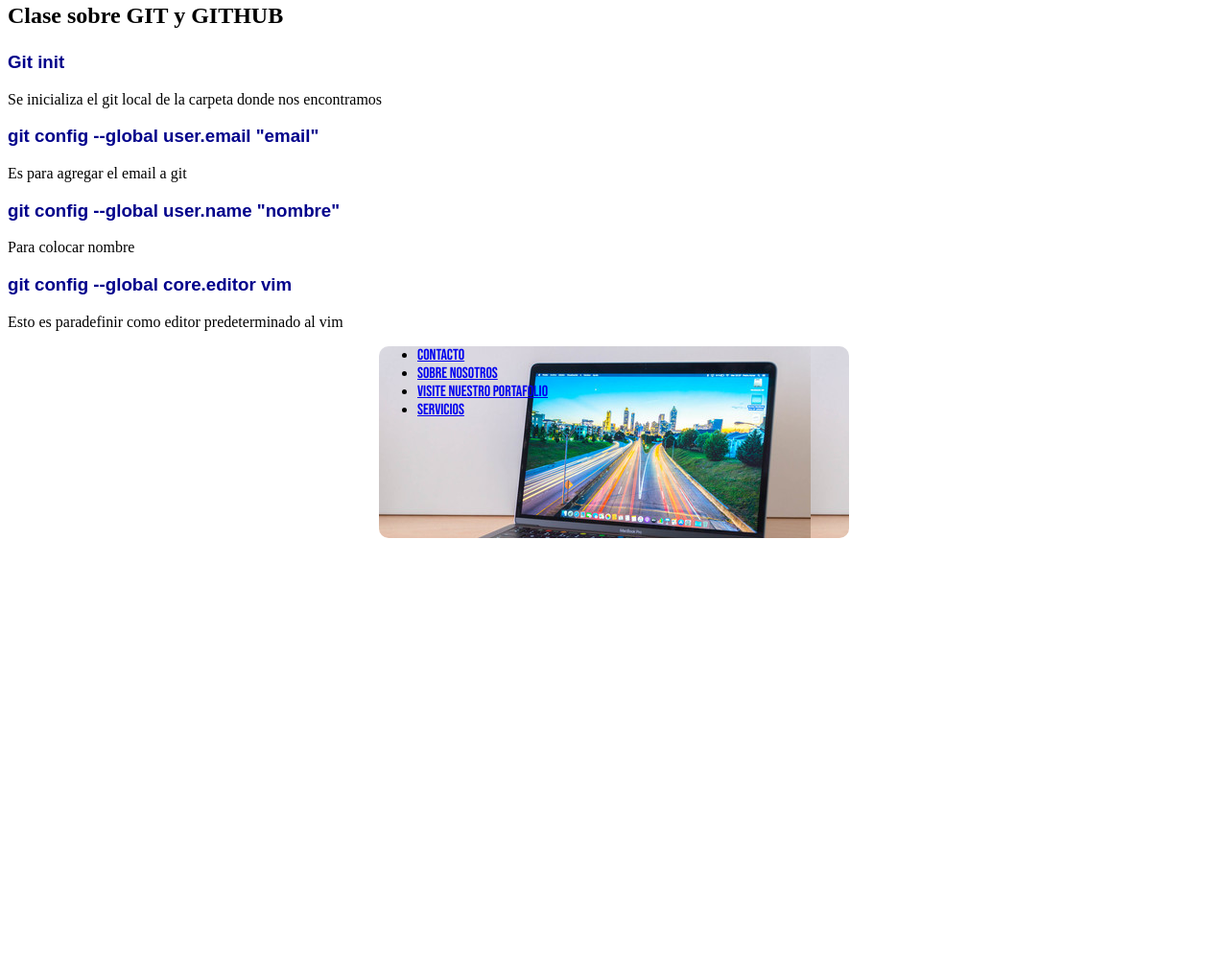
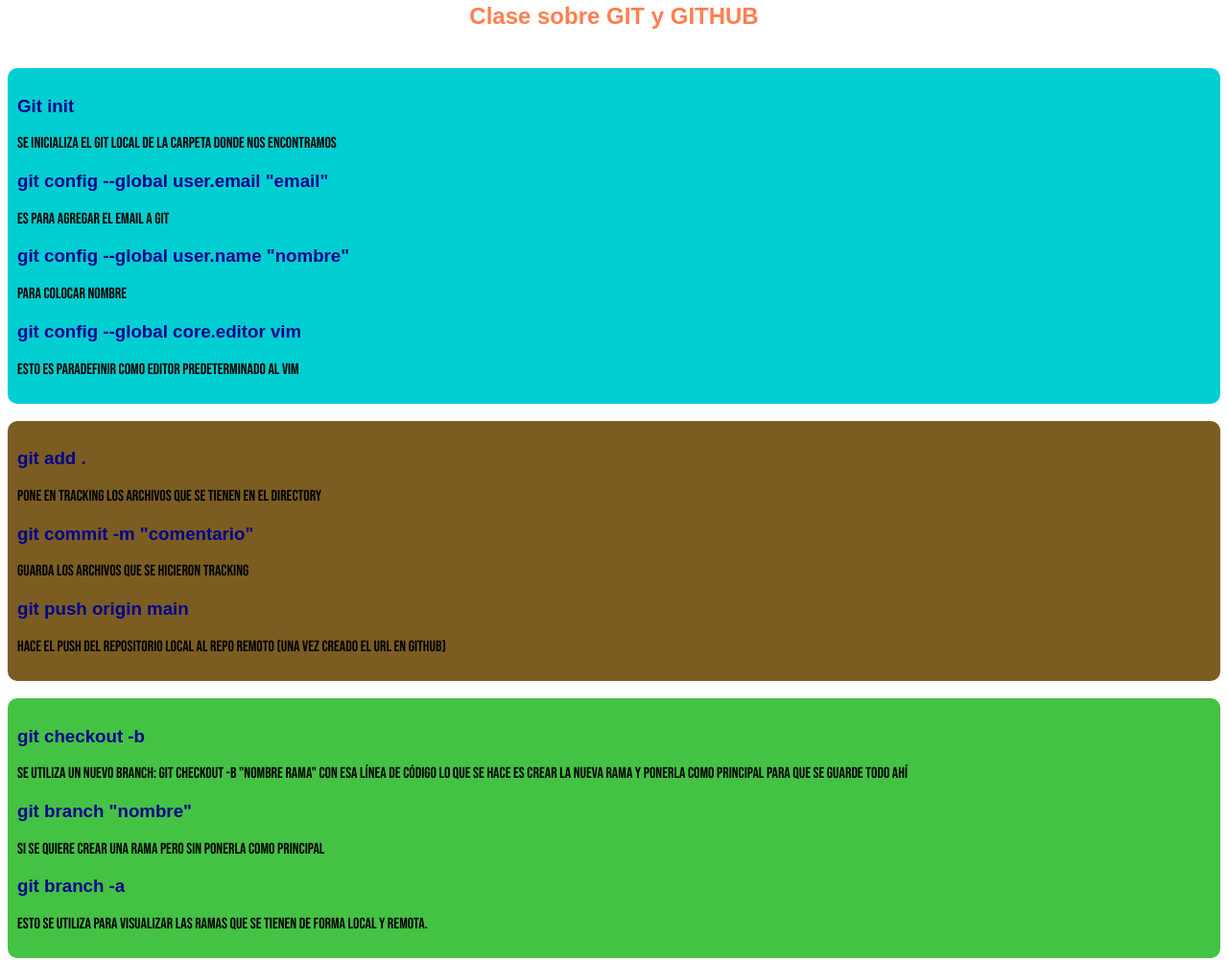
Before and after one commit to JordanTrz/reto-branch, a plain HTML site: page index.html in a window 1280 px wide. Shown: the part 77-1080 px from the top of the page at 96% size. Before the commit the page ends 800 px from the top, so only its background shows below. Drawn offline with Linux system fonts and the light colour scheme; a web font is replaced by a local one.

Commit message:
agregado

```diff
--- a/index.html
+++ b/index.html
@@ -18,6 +18,7 @@
 		<h2>Clase sobre GIT y GITHUB</p>
 	</header>
 	<body>
+		<div class="configuracion1">
 			<h3>Git init</h3>
 			<p>	Se inicializa el git local de la carpeta donde nos encontramos</p>
 
@@ -27,6 +28,33 @@
 			<p>Para colocar nombre</p>
 			<h3>git config --global core.editor vim </h3>
 			<p> Esto es paradefinir como editor predeterminado al vim </p>
+		</div><br>
+		<div class="configuracion2">
+			<h3>git add .</h3>
+			<p>	pone en tracking los archivos que se tienen en el directory </p>
+			<h3> git commit -m "comentario" </h3>
+			<p>Guarda los archivos que se hicieron tracking </p>
+
+			<h3>git push origin main </h3>
+			<p> Hace el push del repositorio local al repo remoto (una vez creado el url en github) </p>
+		</div> <br>
+		<div class="configuracion3">
+			<h3>git checkout -b </h3>
+			<p>	se utiliza un nuevo branch:
+
+			git checkout -b "nombre rama"
+
+			con esa línea de código lo que se hace es crear la nueva rama y ponerla como principal para que se guarde todo ahí </p>
+
+			<h3> git branch "nombre" </h3>
+			<p>	 Si se quiere crear una rama pero sin ponerla como principal </p>
+
+			<h3> git branch -a </h3>
+			<p> Esto se utiliza para visualizar las ramas que se tienen de forma local y remota. </p>
+
+		</div><br>
+
+
 		<ul class="lista1">
 			<li>
 				<a href="./contacto.html">Contacto</a>
--- a/styles/main.css
+++ b/styles/main.css
@@ -1,16 +1,43 @@
-h1 {
+h1, h2{
     font-family: 'Gemunu Libre', sans-serif;
     color: coral;
     display: flex;
     justify-content: center;
 }
 
+
 h3 {
     font-family: 'Gemunu Libre', sans-serif;
     color: darkblue;
 }
 
+p {
+    font-family: 'Bebas Neue', cursive;
+}
+
+.configuracion1 {
+    background-color: darkturquoise;
+    border-radius: 10px;
+    padding: 10px;
+
+}
+
+.configuracion2 {
+    background-color:rgb(123, 93, 34);
+    border-radius: 10px;
+    padding: 10px;
+
+}
+
+.configuracion3 {
+    background-color:rgb(68, 194, 68);
+    border-radius: 10px;
+    padding: 10px;
+}
+
+
 .lista1 {
+    list-style: none;
     font-family: 'Bebas Neue', cursive;
     background: url(../img/450_1000.jpg);
     width: 450px;
@@ -18,4 +45,5 @@ h3 {
     border-radius: 10px;
     margin: auto;
     /* display: inline; */
+    padding: 10px;
 }
```
Lines whose indentation alone changed are shown as unchanged.
